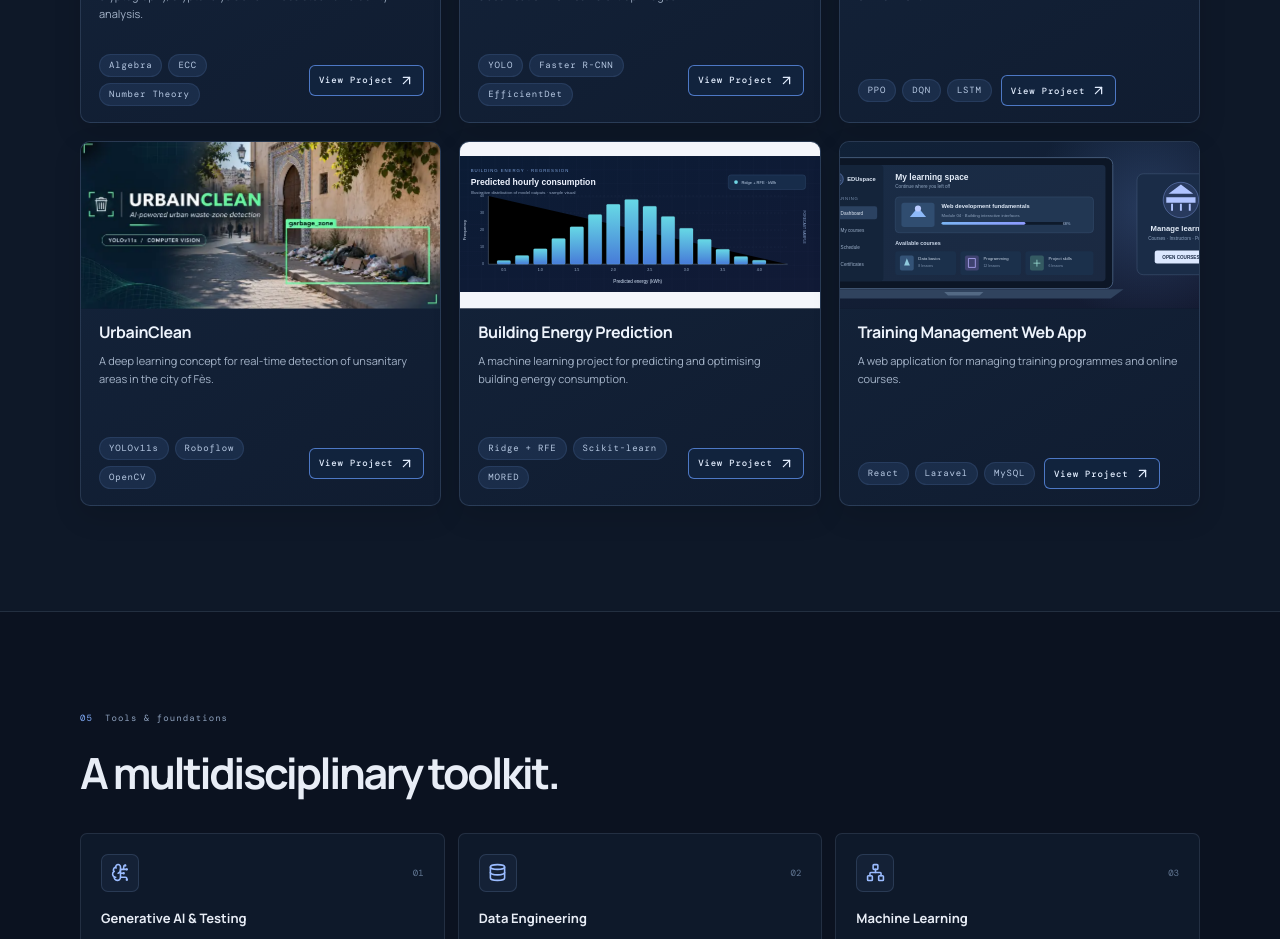
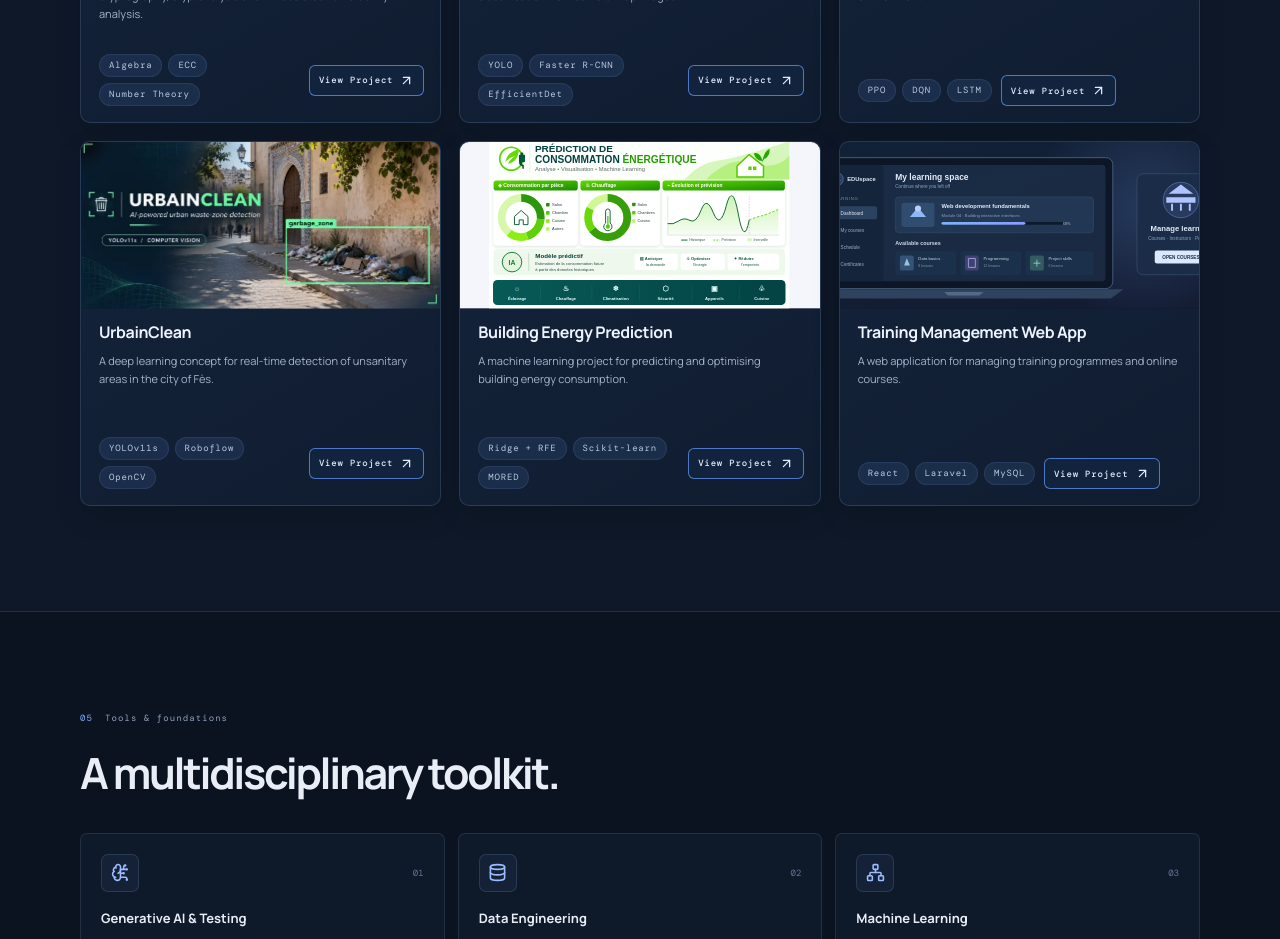
Before and after one commit to 1marieCurie/1marieCurie.github.io, a React (Vite) app: page / in a window 1280 px wide. Shown: the part 3820-4759 px from the top of the page. Built offline with nearby package versions, Linux system fonts and the light colour scheme.

Commit message:
Update only Building Energy Prediction project card cover

```diff
--- a/src/App.tsx
+++ b/src/App.tsx
@@ -569,7 +569,7 @@ const projects: Project[] = [
   },
   {
     title: 'Building Energy Prediction',
-    repo: 'https://github.com/1marieCurie/Energy_consumption_and_peaks_detection', screenshot: import.meta.env.BASE_URL + 'project-images/energy-histogram.svg', screenshotClass: 'histogram', screenshotNote: 'Illustrative histogram layout for the requested kWh prediction view; bar heights are placeholders, not exported project metrics.', summaryFr: 'Projet de machine learning pour prévoir la consommation énergétique de bâtiments et repérer les périodes de pointe.', descriptionFr: 'Étude de modèles de régression et de séries temporelles sur des données de consommation de bâtiments. Le projet comprend une interface Streamlit pour explorer les prédictions horaires et les heures de pointe.',
+    repo: 'https://github.com/1marieCurie/Energy_consumption_and_peaks_detection', screenshot: import.meta.env.BASE_URL + 'project-images/energy-prediction-cover.svg', screenshotClass: 'histogram', screenshotNote: 'Illustrative histogram layout for the requested kWh prediction view; bar heights are placeholders, not exported project metrics.', summaryFr: 'Projet de machine learning pour prévoir la consommation énergétique de bâtiments et repérer les périodes de pointe.', descriptionFr: 'Étude de modèles de régression et de séries temporelles sur des données de consommation de bâtiments. Le projet comprend une interface Streamlit pour explorer les prédictions horaires et les heures de pointe.',
     category: 'Machine Learning', year: '2025',
     summary: 'A machine learning project for predicting and optimising building energy consumption.',
     description: 'Explored regression and sequence-learning approaches to model energy consumption, with an interactive Streamlit interface.',
```
